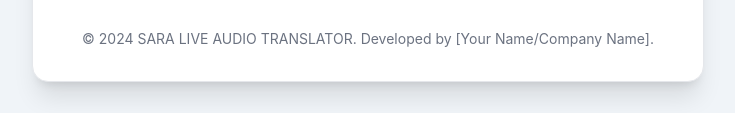
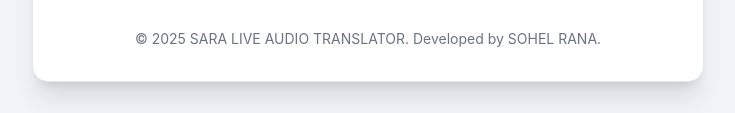
Before and after one commit to etcsohel/SARA-Live-Audio-Translator, a plain HTML site: page index.html in a window 1280 px wide. Shown: the part 684-797 px from the top of the page, without its empty margins (272-1007 px from the left). Drawn offline with nearby package versions, Linux system fonts and the light colour scheme.

Commit message:
Update index.html

```diff
--- a/index.html
+++ b/index.html
@@ -77,7 +77,7 @@
 
         <!-- Footer for developer information -->
         <footer class="mt-8 text-center text-gray-500 text-sm">
-            <p>&copy; 2024 SARA LIVE AUDIO TRANSLATOR. Developed by [Your Name/Company Name].</p>
+            <p>&copy; 2025 SARA LIVE AUDIO TRANSLATOR. Developed by SOHEL RANA.</p>
         </footer>
     </div>
 
```
